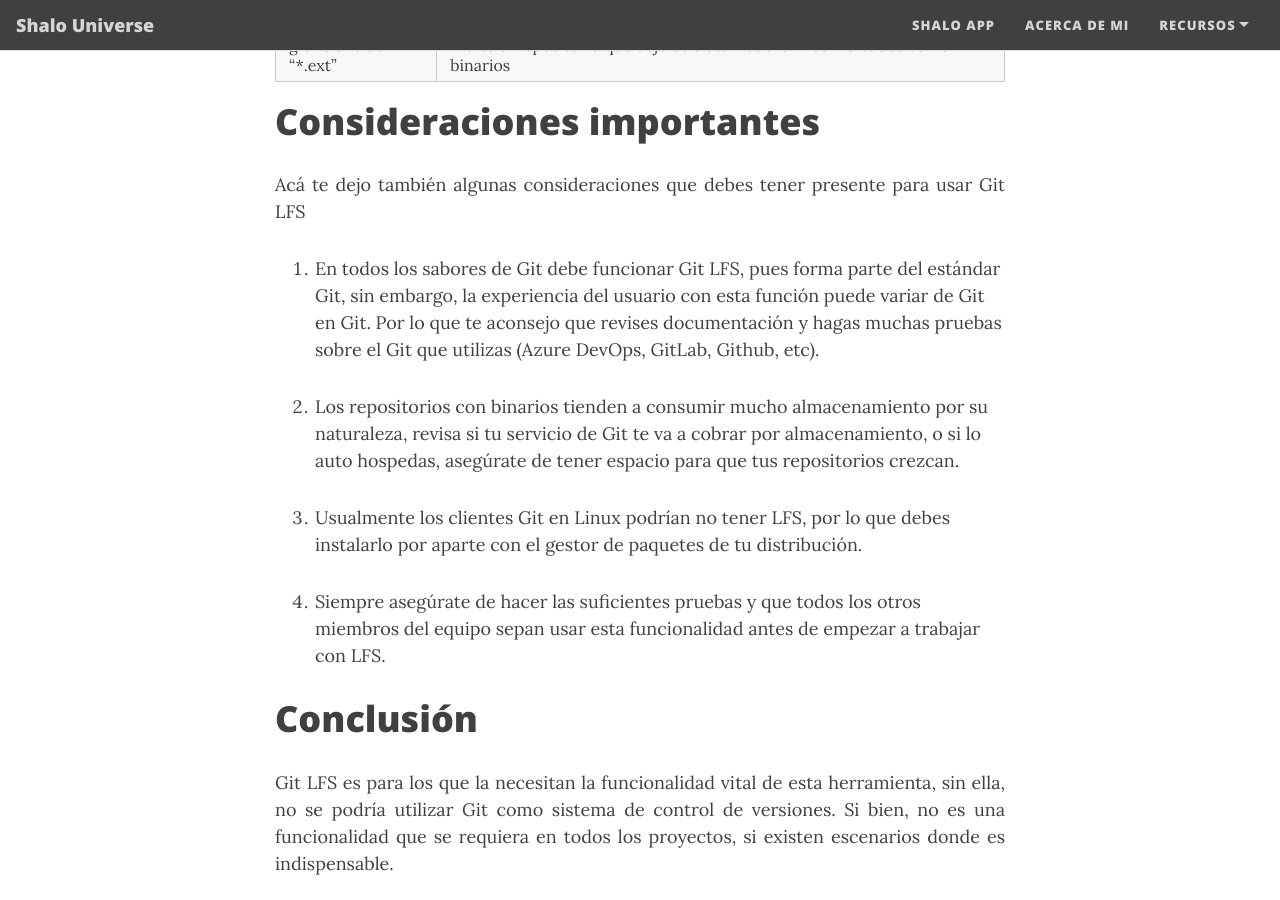
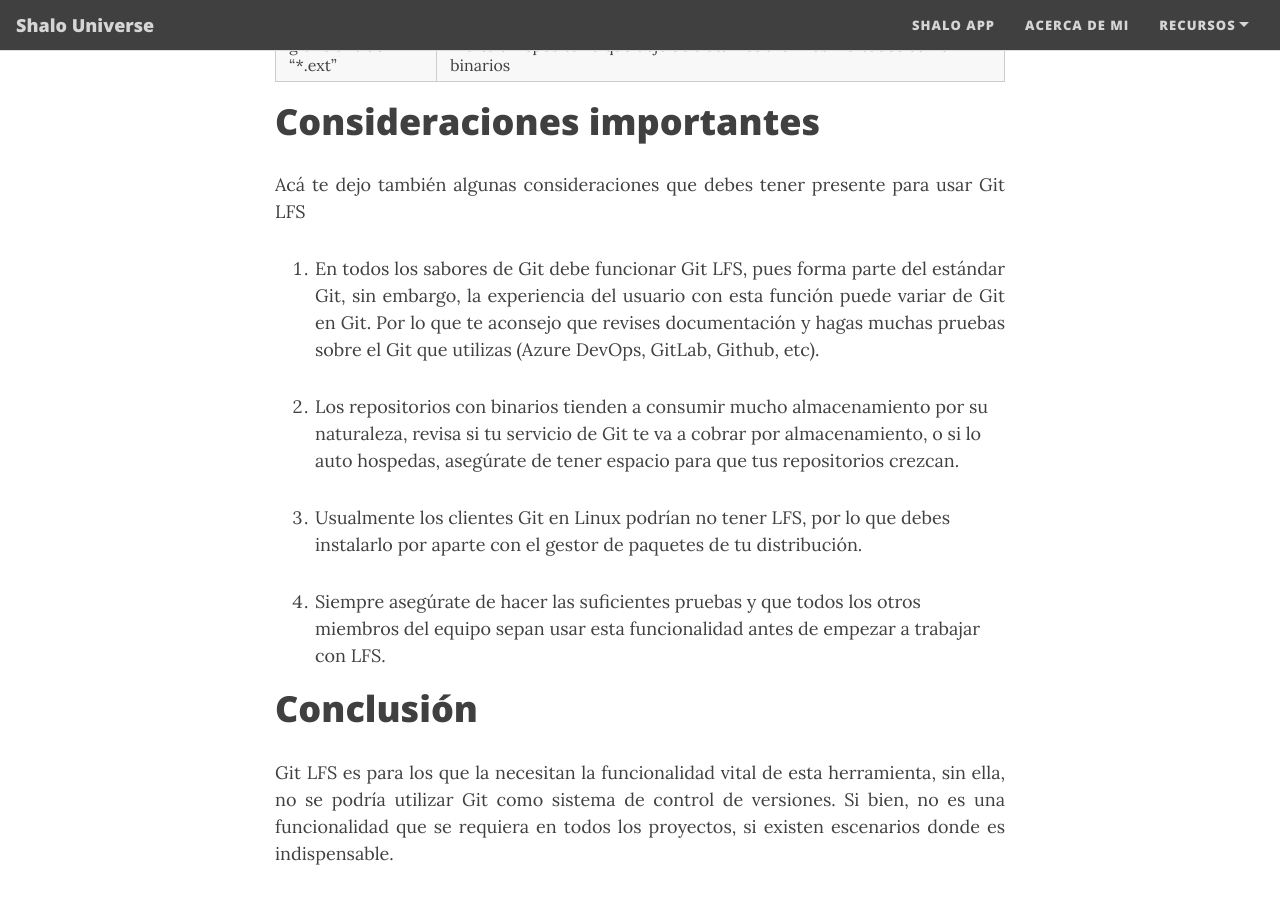
Before and after one commit to salomonvargas/blog, a Jekyll site: the page built from _posts/2022-02-27-git-lfs.md, in a window 1280 px wide and 900 px high, scrolled down 4157 px. Built offline with Jekyll 4.4.1, drawn with Linux system fonts in a browser that asks for light colours; nearby versions of some CDN libraries.

Commit message:
Justificacion del texto

```diff
--- a/_posts/2022-02-27-git-lfs.md
+++ b/_posts/2022-02-27-git-lfs.md
@@ -113,7 +113,7 @@ Te dejo una lista de más comandos que puedan serte útiles para trabajar con LF
 Acá te dejo también algunas consideraciones que debes tener presente para usar Git LFS
 </p>
 
-1. En todos los sabores de Git debe funcionar Git LFS, pues forma parte del estándar Git, sin embargo, la experiencia del usuario con esta función puede variar de Git en Git. Por lo que te aconsejo que revises documentación y hagas muchas pruebas sobre el Git que utilizas (Azure DevOps, GitLab, Github, etc).
+1. <p style='text-align: justify;'>En todos los sabores de Git debe funcionar Git LFS, pues forma parte del estándar Git, sin embargo, la experiencia del usuario con esta función puede variar de Git en Git. Por lo que te aconsejo que revises documentación y hagas muchas pruebas sobre el Git que utilizas (Azure DevOps, GitLab, Github, etc).</p>
 
 2. Los repositorios con binarios tienden a consumir mucho almacenamiento por su naturaleza, revisa si tu servicio de Git te va a cobrar por almacenamiento, o si lo auto hospedas, asegúrate de tener espacio para que tus repositorios crezcan.
 
```
